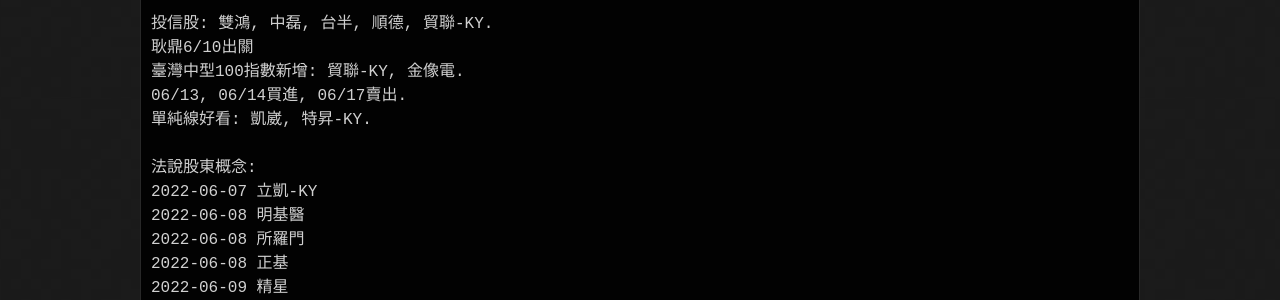
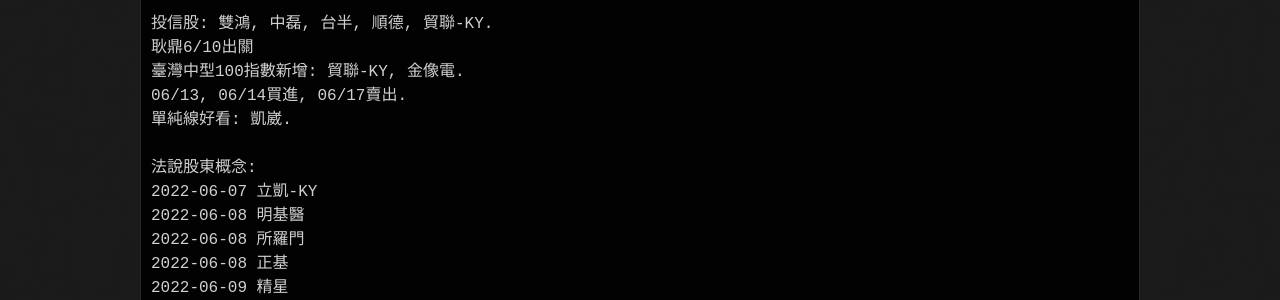
Before and after one commit to lepg5487/Stock_God, a Jekyll site: the page built from index.md, in a window 1280 px wide and 1400 px high. Shown: the part 434-734 px from the top of the window. Built offline with Jekyll 4.4.1, drawn with Linux system fonts in a browser that asks for light colours; our own code applies the rules of GitHub Pages for plain Markdown files; some of the changed text lies outside the part shown.

Commit message:
Update index.md

```diff
--- a/index.md
+++ b/index.md
@@ -15,7 +15,7 @@
 耿鼎6/10出關
 臺灣中型100指數新增: 貿聯-KY, 金像電.
 06/13, 06/14買進, 06/17賣出.
-單純線好看: 凱崴, 特昇-KY.
+單純線好看: 凱崴.
 
 法說股東概念:
 2022-06-07 立凱-KY
```
